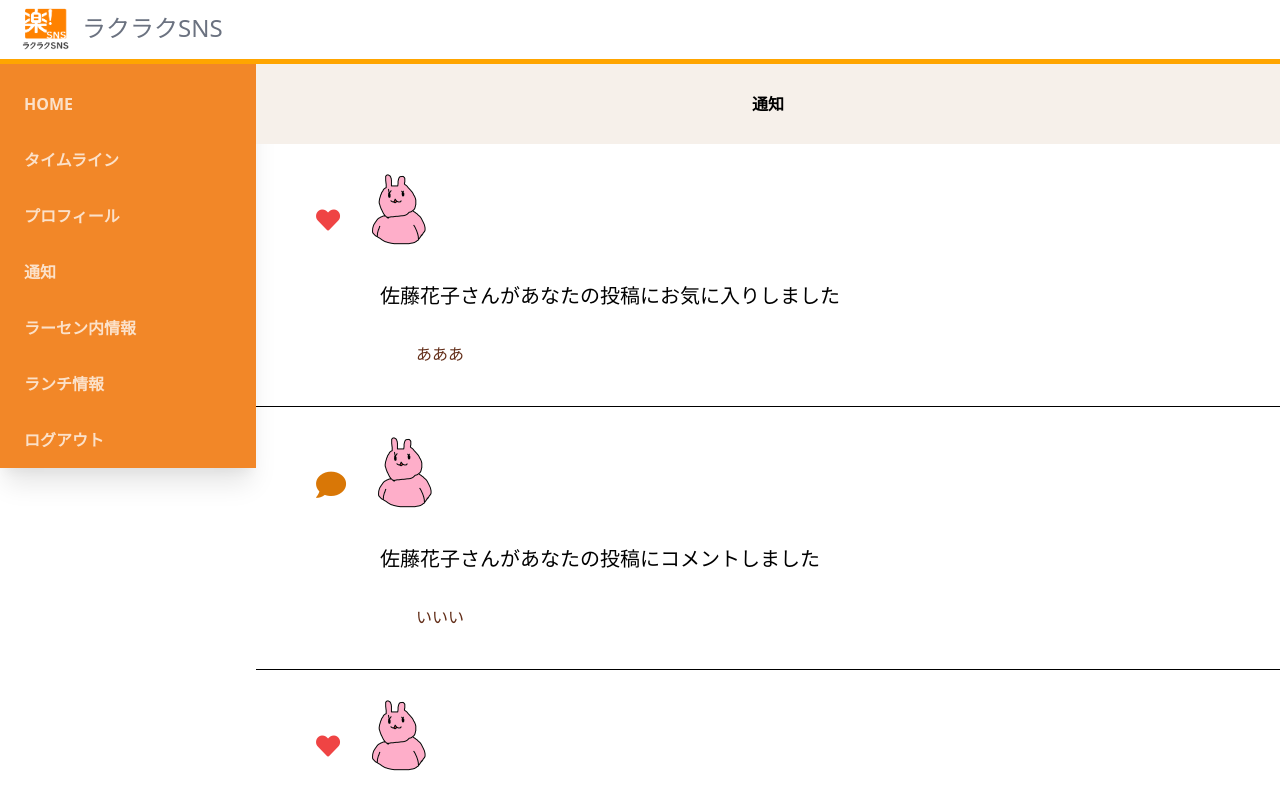
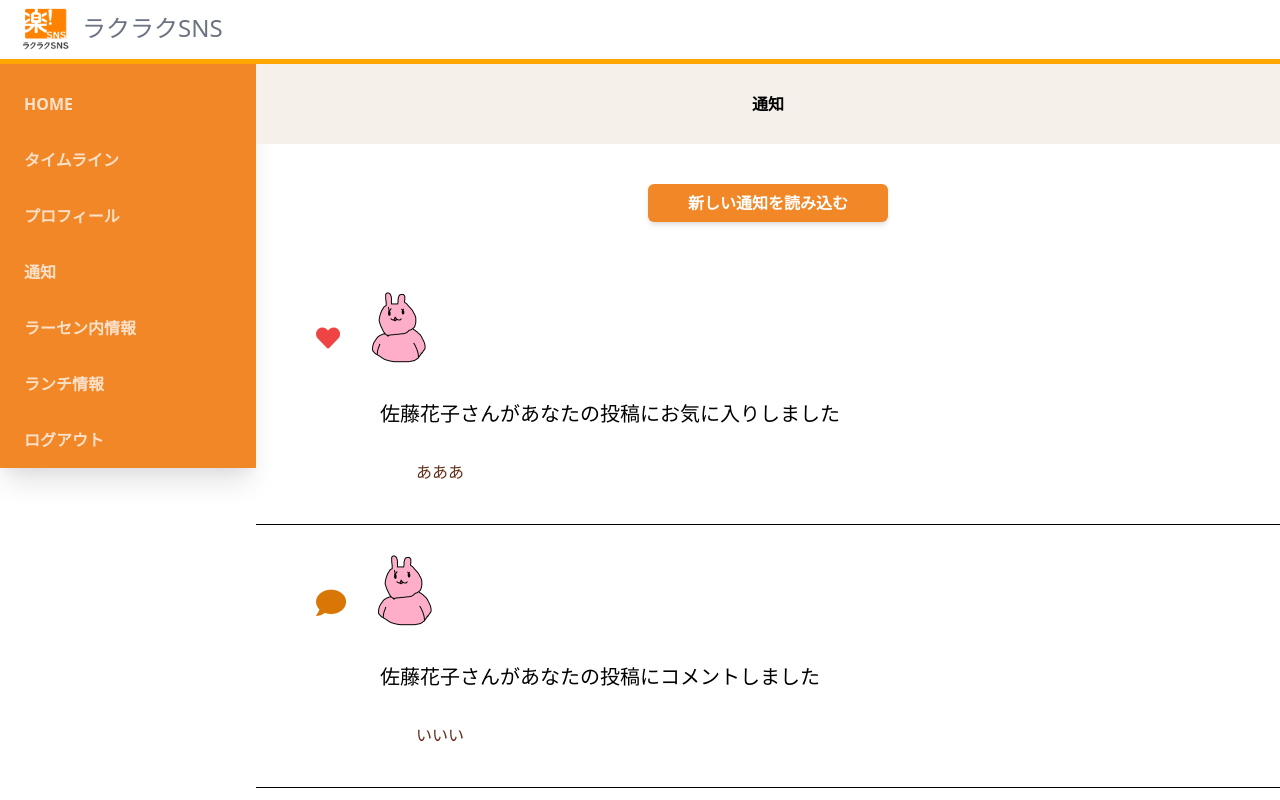
Before and after one commit to suzu1997/rakus-sns-app, a Next.js app: page /notion in a window 1280 px wide. Shown: the top 800 px of the page. Built offline with nearby package versions, Linux system fonts and the light colour scheme.

Commit message:
通知画面のボタン間違えて消したので復活

```diff
--- a/src/pages/notion.tsx
+++ b/src/pages/notion.tsx
@@ -3,6 +3,7 @@ import { useCallback, useState } from "react";
 import { NextPage } from "next";
 import { SubHeader } from "../components/Layout/SubHeader";
 import { useRouter } from "next/router";
+import { Button } from "../components/Button/Button";
 
 /**
  * 通知ページ.
@@ -87,6 +88,16 @@ const Notion: NextPage = () => {
       {/* サブヘッダー */}
       <SubHeader title="通知" />
 
+      <div className="text-center my-10">
+        <Button
+          label="新しい通知を読み込む"
+          size="lg"
+          onClick={() => {
+            alert("新しい通知読み込み");
+          }}
+        />
+      </div>
+
       {/* タイムラインゾーン */}
       {data.map((value, key) => (
         <div style={style} key={key}>
```
